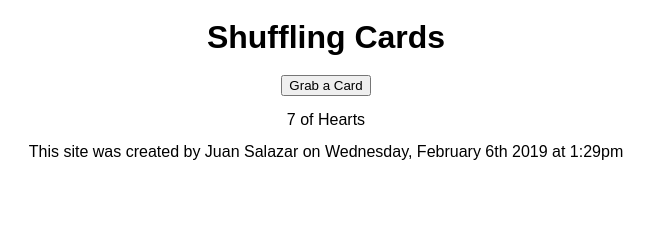
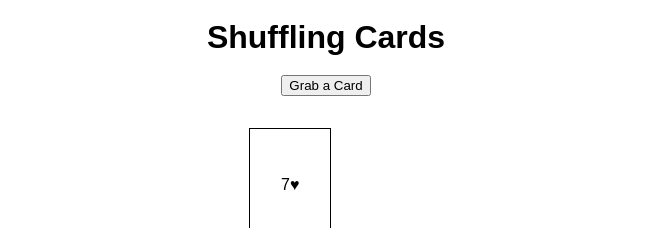
Before and after one commit to juanxsalazar/cards, a website: page public/index.html in a window 1280 px wide. Both pictures are taken after a click on the button "Grab a Card". Shown: the top 228 px of the page, without its empty margins (314-968 px from the left). Drawn offline with Linux system fonts and the light colour scheme.

Commit message:
made card shape css

```diff
--- a/public/index.html
+++ b/public/index.html
@@ -10,9 +10,10 @@
   <body>
     <h1>Shuffling Cards</h1>
    <button onclick= "randomCard()"> Grab a Card</button>
-    <p id="face"></p>
-    <div class="display-card"></div>
-    <p>This site was created by Juan Salazar on Wednesday, February 6th 2019 at 1:29pm</p>
+    <div class="cardshape hide">
+      <p id="face"></p>
+    </div>
+    <!-- <p>This site was created by Juan Salazar on Wednesday, February 6th 2019 at 1:29pm</p> -->
     <script src="/main.js" charset="utf-8"></script>
   </body>
 </html>
--- a/public/main.js
+++ b/public/main.js
@@ -1,11 +1,11 @@
 let number = ["2", "3", "4", "5", "6", "7", "8", "9", "10", "Jack", "Queen", "King", "Ace"];
-let suit = ["Hearts", "Diamonds", "Spades", "Clubs"];
+let suit = ["♥", "♦", "♠", "♣"];
 let deck = []
 
-function randomCard() {
+const randomCard = () => {
     let numbers = number[Math.floor(Math.random() * number.length)];
     let suits = suit[Math.floor(Math.random() * suit.length)];
-    document.querySelector("#face").textContent = numbers + ' of ' + suits;
+    document.querySelector("#face").textContent = numbers + suits;
 }
 
 document.addEventListener('DOMContentLoaded', main)
--- a/public/screen.css
+++ b/public/screen.css
@@ -11,3 +11,21 @@ body {
   min-height: 100%;
   text-align: center;
 }
+
+div {
+  margin-top: 2.5%;
+  margin-left: 44%;
+}
+
+
+.cardshape {
+  border: 0.1rem solid black;
+  height: 7rem;
+  width: 5rem;
+  display: flex;
+  justify-content: center;
+  align-items: center
+}
+/*
+.hide {
+  display: none;} */
```
